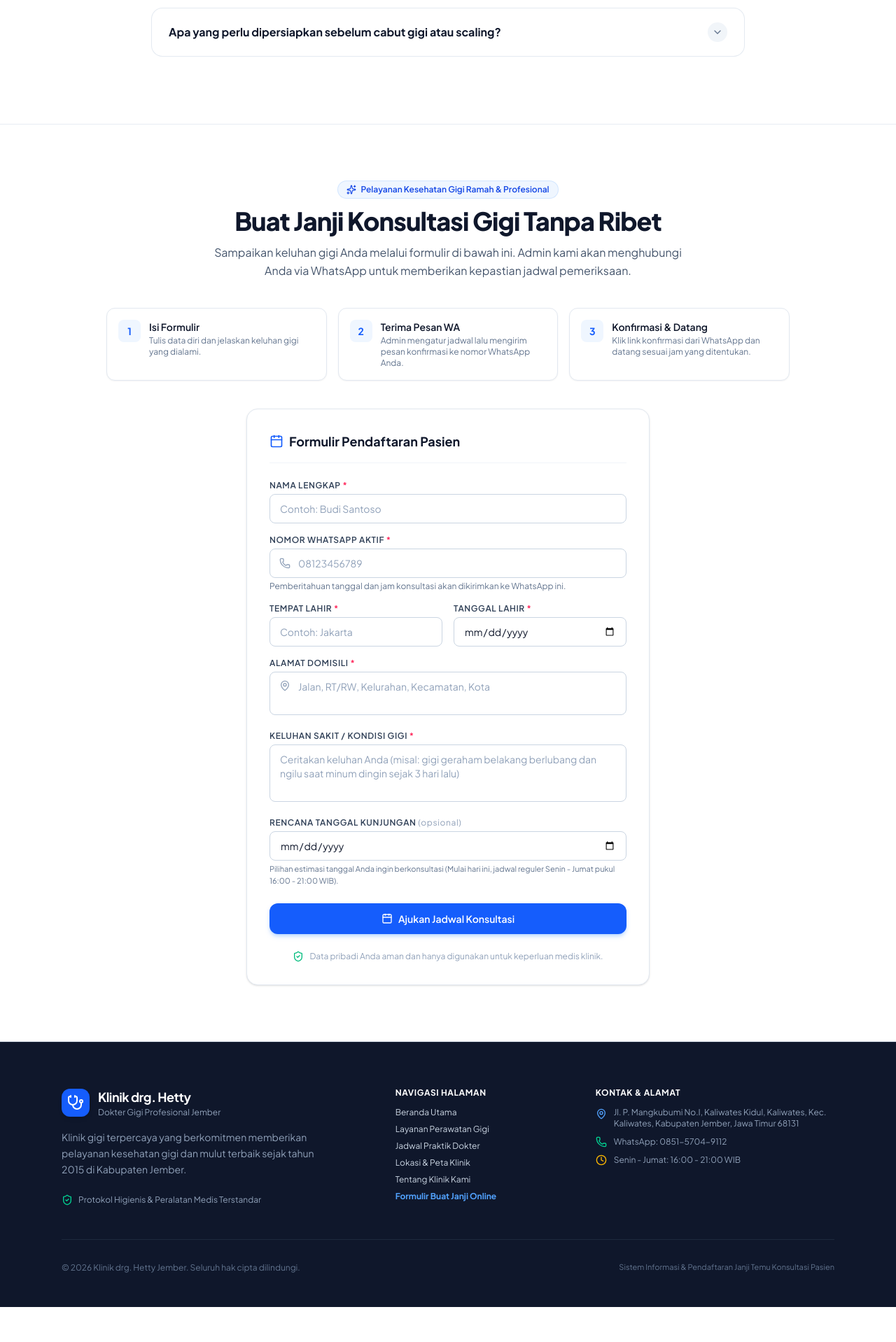
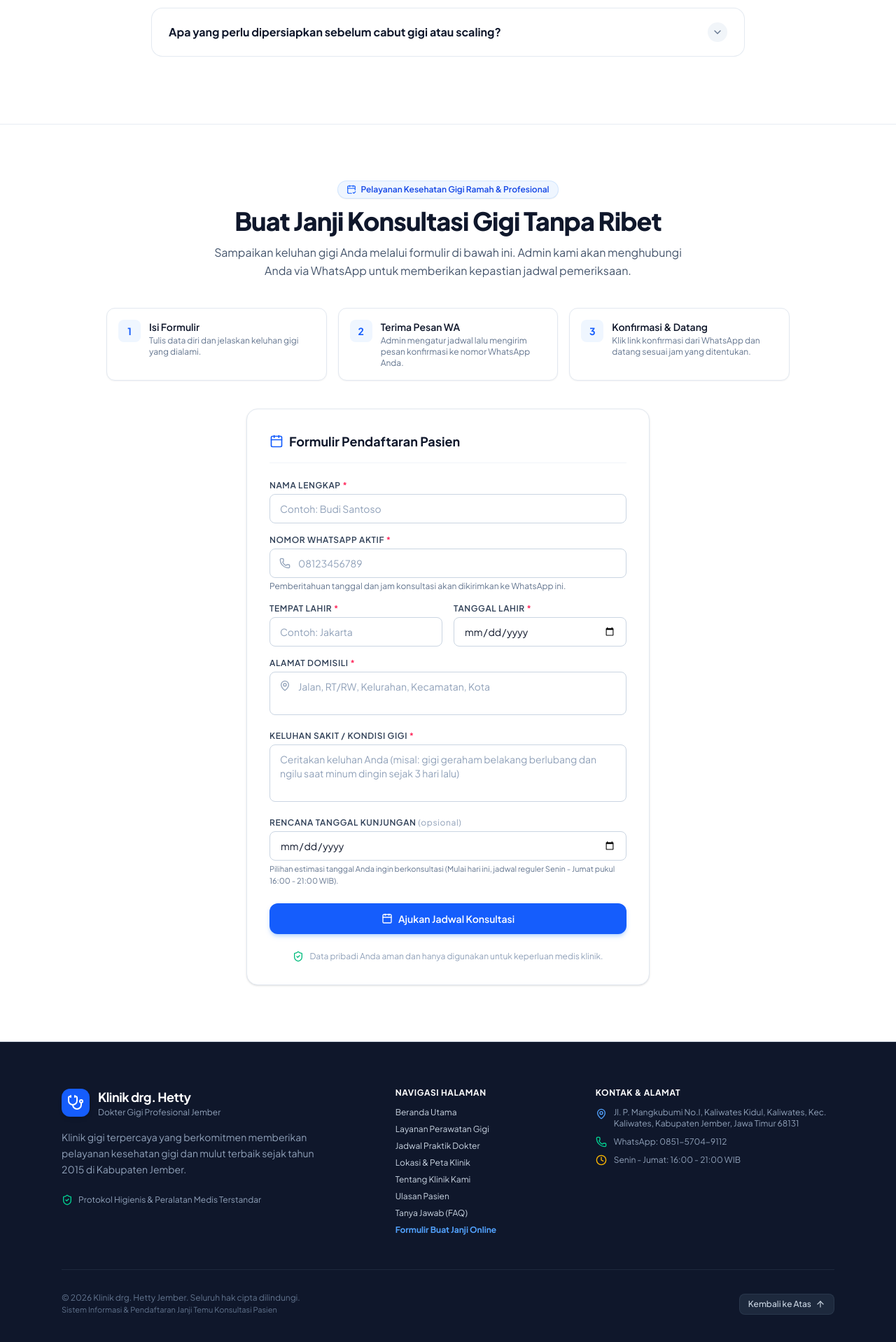
Before and after one commit to Myon2000/web-klinik-gigi, a Next.js app: page / in a window 1280 px wide. Shown: the part 5806-7724 px from the top of the page at 70% size. Before the commit the page ends 7674 px from the top, so only its background shows below. Built offline with nearby package versions, Linux system fonts and the light colour scheme; no server answers; the database is empty.

Commit message:
feat(ui): complete footer navigation links, add smooth back-to-top button, and refine step guide badge icon

```diff
--- a/src/components/landing/FooterSection.js
+++ b/src/components/landing/FooterSection.js
@@ -1,9 +1,15 @@
 "use client";
 
-import { Stethoscope, MapPin, Phone, Clock, Mail, ShieldCheck } from "lucide-react";
+import { Stethoscope, MapPin, Phone, Clock, ShieldCheck, ArrowUp } from "lucide-react";
 
 export default function FooterSection() {
   const currentYear = new Date().getFullYear();
+
+  const scrollToTop = () => {
+    if (typeof window !== "undefined") {
+      window.scrollTo({ top: 0, behavior: "smooth" });
+    }
+  };
 
   return (
     <footer className="bg-slate-900 text-slate-300 pt-16 pb-12 border-t border-slate-800">
@@ -26,7 +32,7 @@ export default function FooterSection() {
             </p>
 
             <div className="flex items-center gap-2 text-xs text-slate-400 pt-2">
-              <ShieldCheck className="w-4 h-4 text-emerald-400" />
+              <ShieldCheck className="w-4 h-4 text-emerald-400 shrink-0" />
               <span>Protokol Higienis & Peralatan Medis Terstandar</span>
             </div>
           </div>
@@ -58,6 +64,16 @@ export default function FooterSection() {
               <li>
                 <a href="#tentang" className="hover:text-white transition-colors">
                   Tentang Klinik Kami
+                </a>
+              </li>
+              <li>
+                <a href="#testimoni" className="hover:text-white transition-colors">
+                  Ulasan Pasien
+                </a>
+              </li>
+              <li>
+                <a href="#faq" className="hover:text-white transition-colors">
+                  Tanya Jawab (FAQ)
                 </a>
               </li>
               <li>
@@ -97,12 +113,24 @@ export default function FooterSection() {
           </div>
         </div>
 
-        {/* Bottom Copyright */}
-        <div className="pt-8 text-center text-xs text-slate-500 flex flex-col sm:flex-row items-center justify-between gap-2">
-          <p>© {currentYear} Klinik drg. Hetty Jember. Seluruh hak cipta dilindungi.</p>
-          <p className="text-[11px] text-slate-500">
-            Sistem Informasi & Pendaftaran Janji Temu Konsultasi Pasien
-          </p>
+        {/* Bottom Copyright & Back to Top */}
+        <div className="pt-8 text-xs text-slate-500 flex flex-col sm:flex-row items-center justify-between gap-4">
+          <div className="text-center sm:text-left">
+            <p suppressHydrationWarning>© {currentYear} Klinik drg. Hetty Jember. Seluruh hak cipta dilindungi.</p>
+            <p className="text-[11px] text-slate-500 mt-0.5">
+              Sistem Informasi & Pendaftaran Janji Temu Konsultasi Pasien
+            </p>
+          </div>
+
+          <button
+            type="button"
+            onClick={scrollToTop}
+            aria-label="Kembali ke atas halaman"
+            className="inline-flex items-center gap-1.5 px-3 py-1.5 rounded-lg bg-slate-800 hover:bg-slate-700 active:bg-slate-600 text-slate-300 hover:text-white text-xs font-medium transition-colors cursor-pointer border border-slate-700/60"
+          >
+            <span>Kembali ke Atas</span>
+            <ArrowUp className="w-3.5 h-3.5" />
+          </button>
         </div>
       </div>
     </footer>
--- a/src/components/patient/StepGuide.js
+++ b/src/components/patient/StepGuide.js
@@ -1,14 +1,14 @@
 "use client";
 
-import { Sparkles } from "lucide-react";
+import { CalendarCheck2 } from "lucide-react";
 
 export default function StepGuide() {
   return (
     <>
       {/* Hero Section */}
       <div className="text-center max-w-2xl mx-auto mb-10">
-        <span className="inline-flex items-center gap-1.5 px-3 py-1 rounded-full text-xs font-semibold bg-blue-50 text-blue-700 border border-blue-200/60 mb-3">
-          <Sparkles className="w-3.5 h-3.5" /> Pelayanan Kesehatan Gigi Ramah & Profesional
+        <span className="inline-flex items-center gap-1.5 px-3 py-1 rounded-full text-xs font-semibold bg-blue-50 text-blue-700 border border-blue-200/60 mb-3 shadow-2xs">
+          <CalendarCheck2 className="w-3.5 h-3.5 text-blue-600" /> Pelayanan Kesehatan Gigi Ramah & Profesional
         </span>
         <h2 className="text-3xl sm:text-4xl font-extrabold text-slate-900 tracking-tight mb-3">
           Buat Janji Konsultasi Gigi Tanpa Ribet
```
